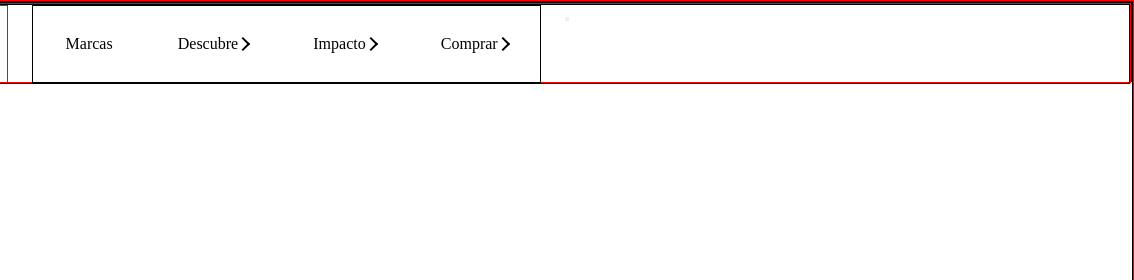
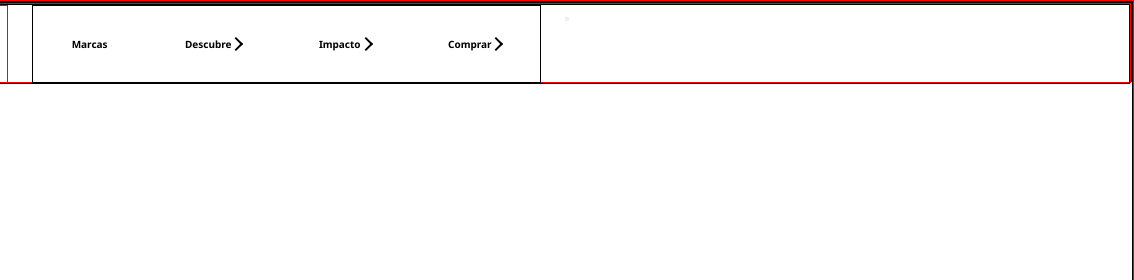
Before and after one commit to Juliangasa/coca_cola, a plain HTML site: page index.html in a window 1280 px wide. Shown: the top 280 px of the page, 146-1280 px from the left. Drawn offline with Linux system fonts and the light colour scheme; some icons are missing.

Commit message:
main nav fonts modified to Nato

```diff
--- a/assets/css/styles.css
+++ b/assets/css/styles.css
@@ -66,6 +66,12 @@ nav{
     display: flex;
     justify-content: space-between;
     align-items: center;
+    font-family: "Noto Sans", sans-serif;
+  font-optical-sizing: auto;
+  font-weight: 700;
+  font-style: normal;
+  font-variation-settings:"wdth" 100;
+  font-size: 10px;
 }
 .juli-arrow{
     height: 10px;
--- a/index.html
+++ b/index.html
@@ -6,6 +6,9 @@
     <title>La bebida que refresca al mundo entero | Coca-Cola CO</title>
     <link rel="stylesheet" href="./assets/css/styles.css">
     <script src="https://kit.fontawesome.com/fe2b6f2a8e.js" crossorigin="anonymous"></script>
+    <link rel="preconnect" href="https://fonts.googleapis.com">
+    <link rel="preconnect" href="https://fonts.gstatic.com" crossorigin>
+    <link href="https://fonts.googleapis.com/css2?family=Noto+Sans:ital,wght@0,100..900;1,100..900&display=swap" rel="stylesheet">
 </head>
 <body>
     <section id="juli-main">
```
